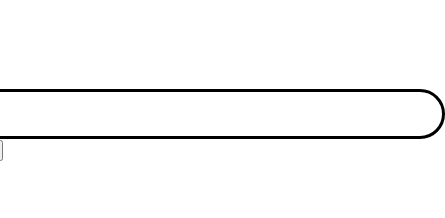
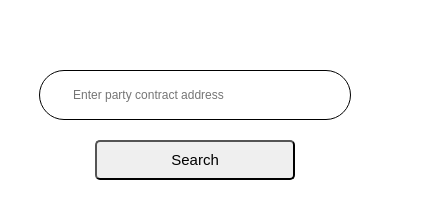
Before and after one commit to Boboye-Ak/nextjs-ticket-marketplace, a Next.js app: page / in a window 390 px wide. Shown: the part 314-532 px from the top of the page, 445 px wide, since content can reach past the window. Built offline with nearby package versions, Linux system fonts and the light colour scheme; some icons are missing; what react-moralis would draw is missing.

Commit message:
Styled the search bar for both mobile and PC

```diff
--- a/components/FindEvent.js
+++ b/components/FindEvent.js
@@ -1,6 +1,8 @@
 import { Icon } from "@iconify/react"
+import { useState } from "react"
 
 const FindEvent = () => {
+    const [searchText, setSearchText] = useState("")
     return (
         <div className="find-event">
             <div className="search-area">
@@ -8,9 +10,27 @@ const FindEvent = () => {
                     <div className="input-icon">
                         <Icon icon="akar-icons:search" />
                     </div>
-                    <input type="text" />
+                    <input
+                        type="text"
+                        value={searchText}
+                        onChange={(e) => {
+                            setSearchText(e.target.value)
+                        }}
+                        placeholder="Enter party contract address"
+                    />
+                    <div
+                        className="input-icon"
+                        onClick={() => {
+                            setSearchText("")
+                        }}
+                        style={{
+                            cursor: "pointer",
+                        }}
+                    >
+                        {searchText && <Icon icon="ep:close-bold" />}
+                    </div>
                 </div>
-                <div>
+                <div className="search-button">
                     <button>Search</button>
                 </div>
             </div>
--- a/styles/find-event.css
+++ b/styles/find-event.css
@@ -13,13 +13,15 @@
     height: 50px;
     border-radius: 25px;
     border: solid;
+    border-width: thin;
 }
 .input-container input {
+    font-size: 15px;
     border: none;
     background-color: transparent;
     resize: none;
     outline: none;
-    width: 90%;
+    width: 80%;
 }
 .input-container .input-icon {
     display: flex;
@@ -28,3 +30,25 @@
     align-items: center;
     width: 10%;
 }
+.find-event .search-button {
+    text-align: center;
+    margin-top: 20px;
+}
+
+.find-event .search-button button {
+    width: 200px;
+    height: 40px;
+    font-size: 15px;
+    border-radius: 5px;
+    cursor: pointer;
+}
+
+@media only screen and (max-width: 768px) {
+    /* For mobile phones: */
+    .input-container {
+        width: 80vw;
+    }
+    .input-container input{
+        font-size: 12px;
+    }
+}
```
